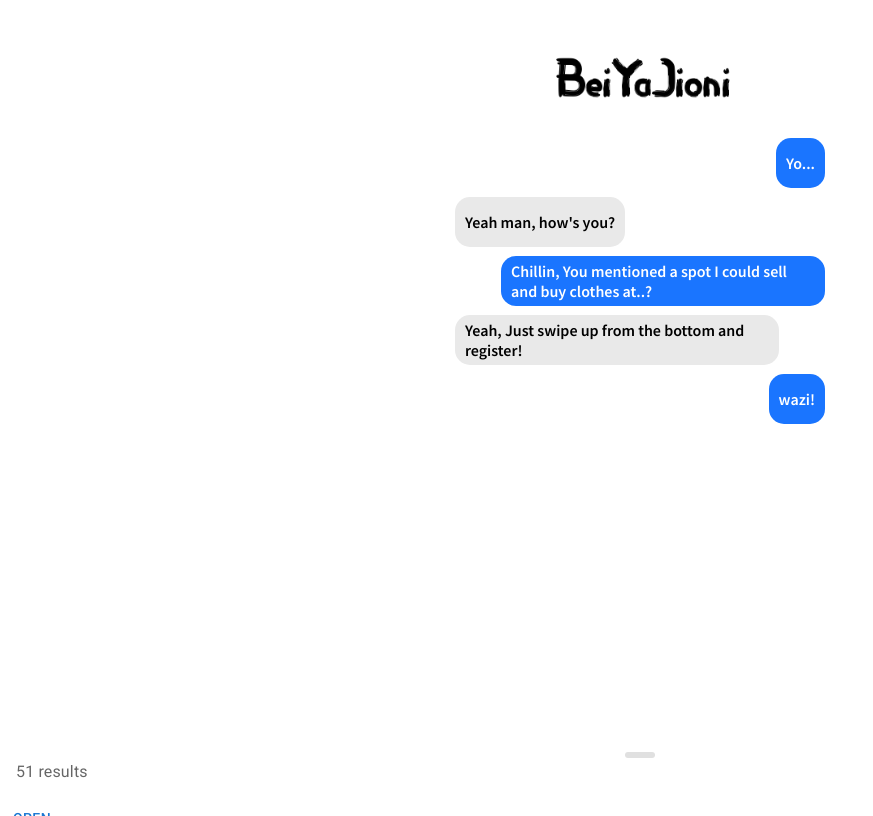
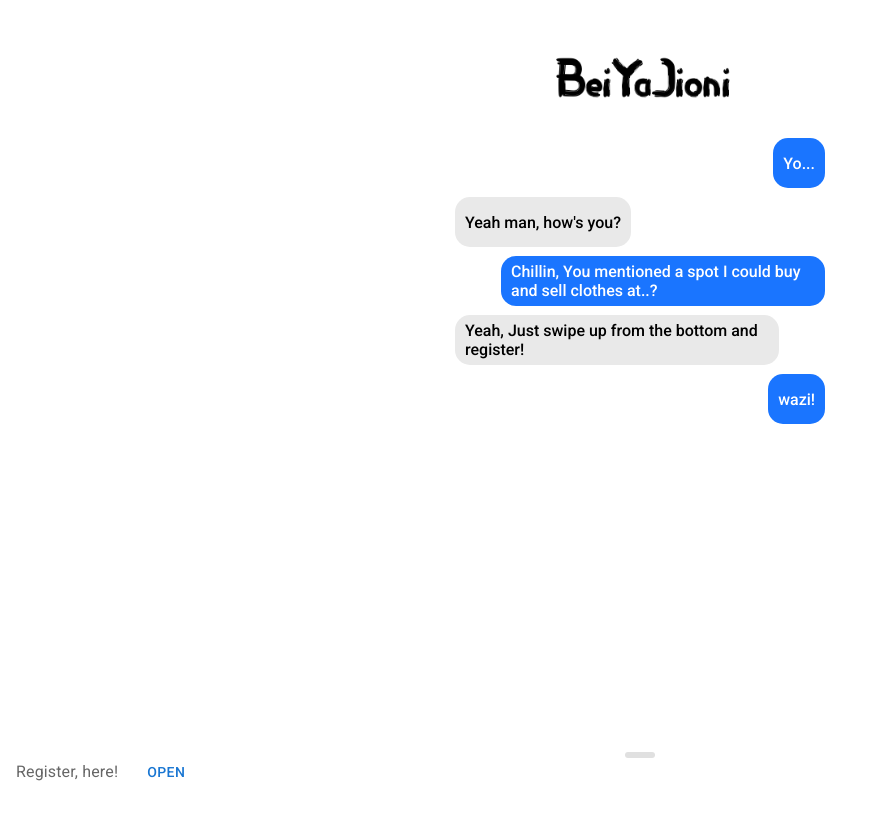
Before and after one commit to Santanderrrrrrr/taoApplication, a React (Create React App) app: page / in a window 1280 px wide. Shown: the whole page, without its empty margins (0-873 px from the left). Built offline with nearby package versions, Linux system fonts and the light colour scheme.

Commit message:
mking the coming soon swipeable form

```diff
--- a/src/components/SwipeableEdgeDrawer.tsx
+++ b/src/components/SwipeableEdgeDrawer.tsx
@@ -8,6 +8,7 @@ import Box from '@mui/material/Box';
 import Skeleton from '@mui/material/Skeleton';
 import Typography from '@mui/material/Typography';
 import SwipeableDrawer from '@mui/material/SwipeableDrawer';
+import { Stack } from '@mui/material';
 
 const drawerBleeding = 56;
 
@@ -54,7 +55,7 @@ export default function SwipeableEdgeDrawer() {
       <Global
         styles={{
           '.MuiDrawer-root > .MuiPaper-root': {
-            height: `calc(50% - ${drawerBleeding}px)`,
+            height: `calc(80% - ${drawerBleeding}px)`,
             overflow: 'visible',
           },
         }}
@@ -85,8 +86,10 @@ export default function SwipeableEdgeDrawer() {
           }}
         >
           <Puller />
-          <Typography sx={{ p: 2, color: 'text.secondary' }}>51 results</Typography>
-          <Button onClick={toggleDrawer(true)}>Open</Button>
+          <Stack direction="row" sx={{ width: '100%', display: 'flex', justifyContent: 'spaceBetween'}}>
+            <Typography sx={{ p: 2, color: 'text.secondary' }}>Register, here!</Typography>
+            <Button onClick={toggleDrawer(true)}>Open</Button>
+          </Stack>
         </StyledBox>
         <StyledBox
           sx={{
--- a/src/components/Texts.tsx
+++ b/src/components/Texts.tsx
@@ -9,7 +9,7 @@ const OutgoingTexts = () => {
     [
       'Yo...',
       "Yeah man, how's you?",
-      "Chillin, You mentioned a spot I could sell and buy clothes at..?",
+      "Chillin, You mentioned a spot I could buy and sell clothes at..?",
       "Yeah, Just swipe up from the bottom and register!",
       'wazi!' ])
 
--- a/src/components/componentCss/Texts.css
+++ b/src/components/componentCss/Texts.css
@@ -1,7 +1,7 @@
 *{
-    font-family: 'Roboto', sans-serif;
-    font-family: 'Source Sans Pro', sans-serif;
-    font-weight: 600;
+    font-family: 'Roboto';
+    /* font-family: 'Source Sans Pro'; */
+    font-weight: 500;
 }
 .encasing{
     width: '100%';
--- a/src/css/App.css
+++ b/src/css/App.css
@@ -1,3 +1,9 @@
+*{
+    font-family: 'Roboto';
+    /* font-family: 'Source Sans Pro'; */
+    font-weight: 500;
+}
+
 .backdrop{
     width: 100%;
     height: 100vh;
```
